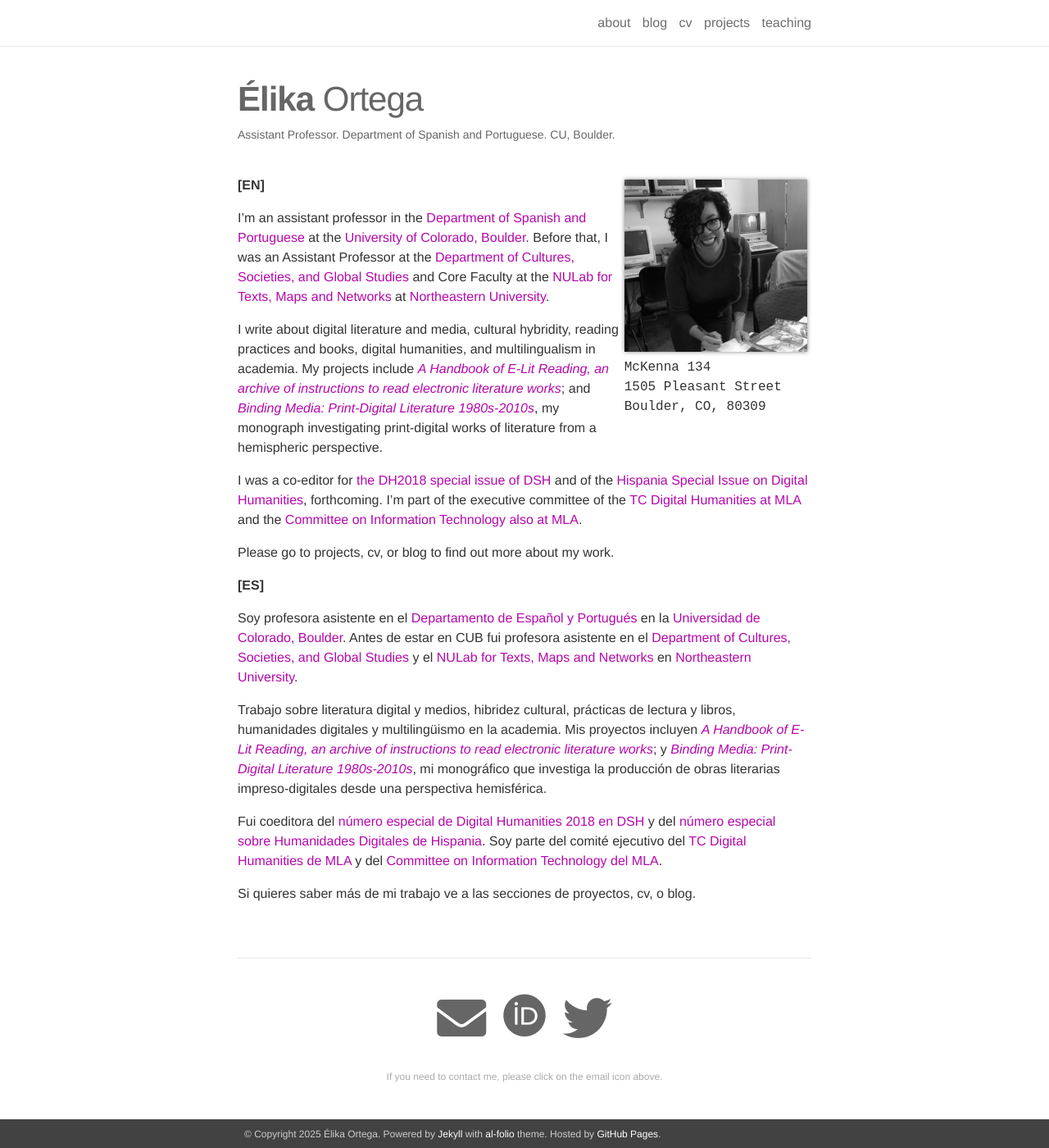
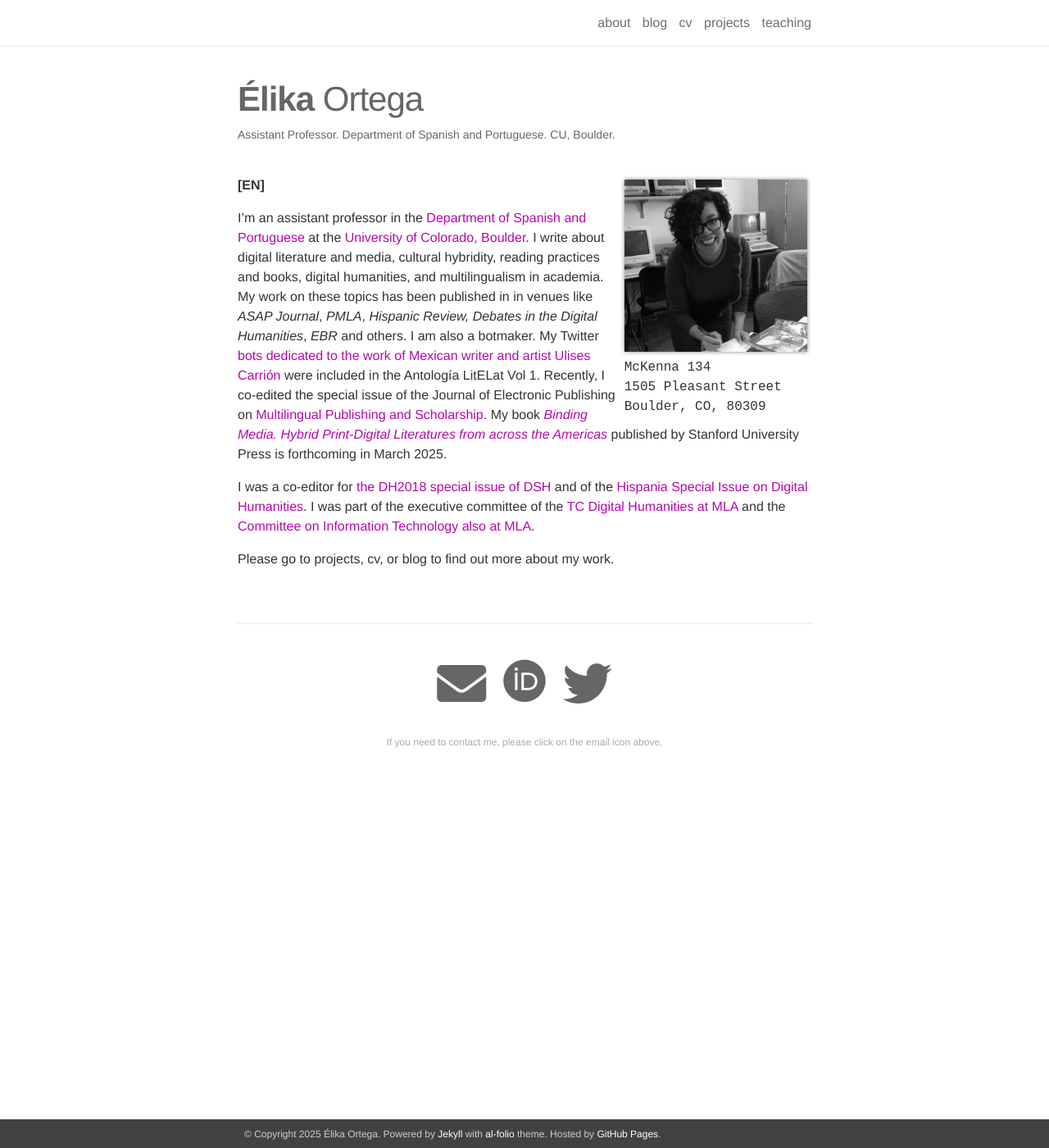
Before and after one commit to elikaortega/elikaortegadotnet, a Jekyll site: the page built from _pages/about.md, in a window 1280 px wide and 1400 px high. Shown: the whole window at 82% size. Built offline with Jekyll 4.4.1, drawn with Linux system fonts in a browser that asks for light colours; nearby versions of some CDN libraries; some web fonts are replaced.

Commit message:
Update about.md
update bio

```diff
--- a/_pages/about.md
+++ b/_pages/about.md
@@ -18,20 +18,8 @@ social: true
 
 **[EN]**
 
-I'm an assistant professor in the [Department of Spanish and Portuguese](https://www.colorado.edu/spanish/) at the [University of Colorado, Boulder](https://www.colorado.edu/). Before that, I was an Assistant Professor at the [Department of Cultures, Societies, and Global Studies](http://www.northeastern.edu/globalstudies) and Core Faculty at the [NULab for Texts, Maps and Networks](http://www.northeastern.edu/nulab/) at [Northeastern University](http://www.northeastern.edu/).
+I'm an assistant professor in the [Department of Spanish and Portuguese](https://www.colorado.edu/spanish/) at the [University of Colorado, Boulder](https://www.colorado.edu/). I write about digital literature and media, cultural hybridity, reading practices and books, digital humanities, and multilingualism in academia. My work on these topics has been published in in venues like *ASAP Journal*, *PMLA*, *Hispanic Review,* *Debates in the Digital Humanities*, *EBR* and others. I am also a botmaker. My Twitter [bots dedicated to the work of Mexican writer and artist Ulises Carrión](http://antologia.litelat.net/obra-10) were included in the Antología LitELat Vol 1. Recently, I co-edited the special issue of the Journal of Electronic Publishing on [Multilingual Publishing and Scholarship](https://journals.publishing.umich.edu/jep/). My book [*Binding Media. Hybrid Print-Digital Literatures from across the Americas*](https://www.sup.org/books/binding-media) published by Stanford University Press is forthcoming in March 2025.
 
-I write about digital literature and media, cultural hybridity, reading practices and books, digital humanities, and multilingualism in academia. My projects include [_A Handbook of E-Lit Reading, an archive of instructions to read electronic literature works_](https://elikaortega.github.io/elikaortegadotnet/projects/5_project/); and [_Binding Media: Print-Digital Literature 1980s-2010s_](https://elikaortega.github.io/elikaortegadotnet/projects/1_project/), my monograph investigating print-digital works of literature from a hemispheric perspective.
-
-I was a co-editor for [the DH2018 special issue of DSH](https://academic.oup.com/dsh/issue/36/Supplement_1) and of the [Hispania Special Issue on Digital Humanities](https://www.aatsp.org/m/event_details.asp?id=1312622), forthcoming. I'm part of the executive committee of the [TC Digital Humanities at MLA](https://mla.hcommons.org/groups/digital-humanities/forum/topic/mla19-582-roundtable-digital-hispanisms-2/) and the [Committee on Information Technology also at MLA](https://www.mla.org/About-Us/Governance/Committees/Committee-Listings/Professional-Issues/Committee-on-Information-Technology).
+I was a co-editor for [the DH2018 special issue of DSH](https://academic.oup.com/dsh/issue/36/Supplement_1) and of the [Hispania Special Issue on Digital Humanities](https://www.aatsp.org/m/event_details.asp?id=1312622). I was part of the executive committee of the [TC Digital Humanities at MLA](https://mla.hcommons.org/groups/digital-humanities/forum/topic/mla19-582-roundtable-digital-hispanisms-2/) and the [Committee on Information Technology also at MLA](https://www.mla.org/About-Us/Governance/Committees/Committee-Listings/Professional-Issues/Committee-on-Information-Technology).
 
 Please go to projects, cv, or blog to find out more about my work.
-
-**[ES]**
-
-Soy profesora asistente en el [Departamento de Español y Portugués](https://www.colorado.edu/spanish/) en la [Universidad de Colorado, Boulder](https://www.colorado.edu/). Antes de estar en CUB fui profesora asistente en el [Department of Cultures, Societies, and Global Studies](http://www.northeastern.edu/globalstudies) y el [NULab for Texts, Maps and Networks](http://www.northeastern.edu/nulab/) en [Northeastern University](http://www.northeastern.edu/).
-
-Trabajo sobre literatura digital y medios, hibridez cultural,  prácticas de lectura y libros, humanidades digitales y multilingüismo en la academia. Mis proyectos incluyen [_A Handbook of E-Lit Reading, an archive of instructions to read electronic literature works_](https://elikaortega.github.io/elikaortegadotnet/projects/5_project/); y [_Binding Media: Print-Digital Literature 1980s-2010s_](https://elikaortega.github.io/elikaortegadotnet/projects/1_project/), mi monográfico que investiga la producción de obras literarias impreso-digitales desde una perspectiva hemisférica.
-
-Fui coeditora del [número especial de Digital Humanities 2018 en DSH ](https://academic.oup.com/dsh/issue/36/Supplement_1) y del [número especial sobre Humanidades Digitales de Hispania](https://www.aatsp.org/m/event_details.asp?id=1312622). Soy parte del comité ejecutivo del [TC Digital Humanities de MLA](https://mla.hcommons.org/groups/digital-humanities/forum/topic/mla19-582-roundtable-digital-hispanisms-2/) y del [Committee on Information Technology del MLA](https://www.mla.org/About-Us/Governance/Committees/Committee-Listings/Professional-Issues/Committee-on-Information-Technology).
-
-Si quieres saber más de mi trabajo ve a las secciones de proyectos, cv, o blog.
```
